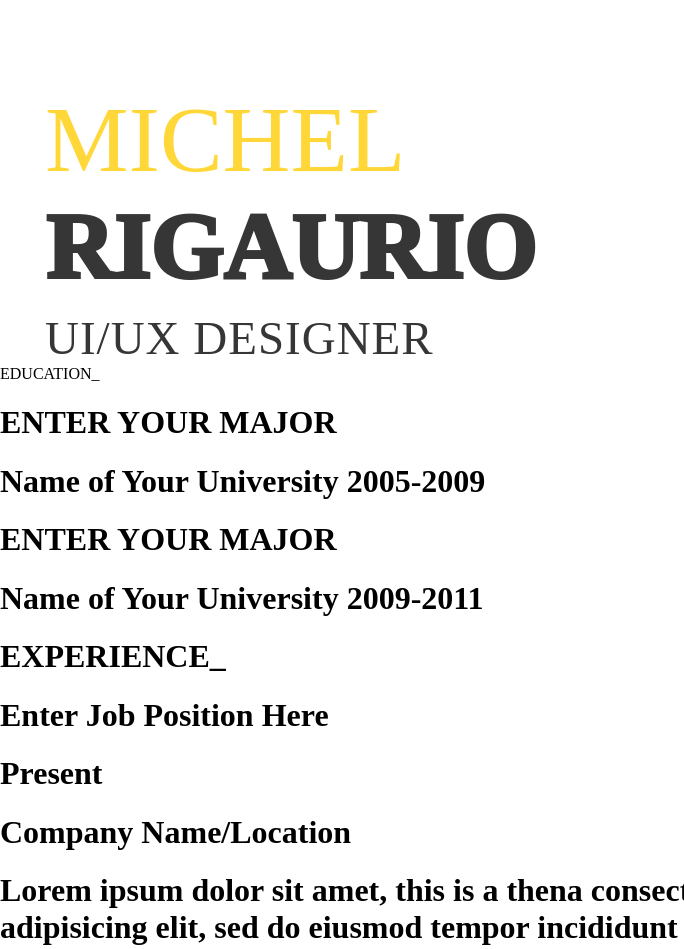
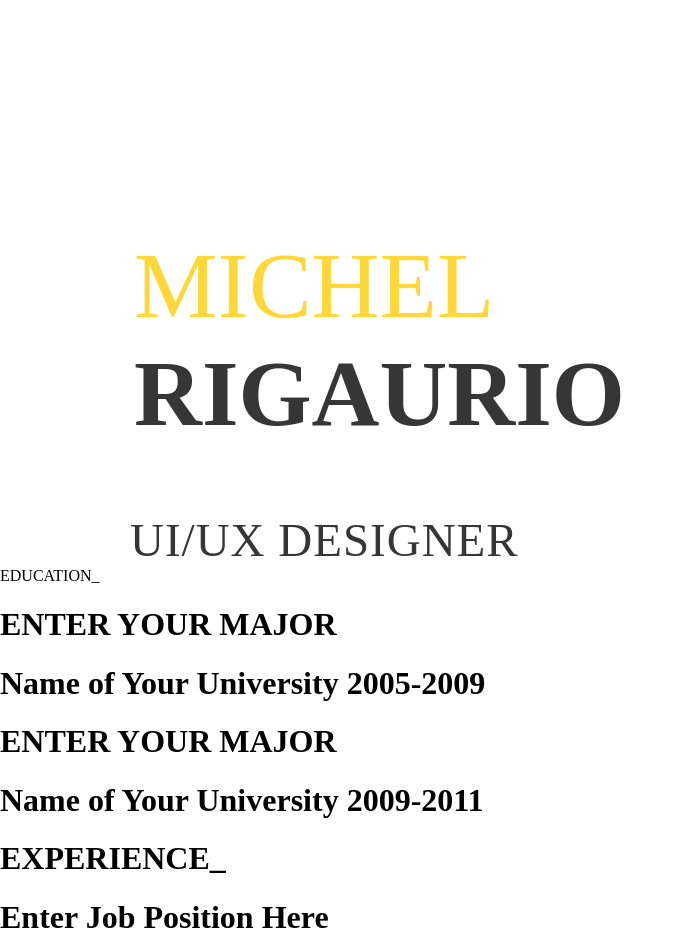
Before and after one commit to MarianaKlochnyk/pm-23-10, a website: page app/index.html in a window 1280 px wide. Shown: the top 949 px of the page, without its empty margins (0-684 px from the left). Drawn offline with nearby package versions, Linux system fonts and the light colour scheme; files that its build step writes are made by us from their sources.

Commit message:
Edit file

```diff
--- a/app/scss/style.scss
+++ b/app/scss/style.scss
@@ -6,7 +6,7 @@ h9 {
   padding: 0;
 }
 .header{
-  margin-left: 45px;
+
 }
 
 .header_1{
@@ -14,14 +14,15 @@ h9 {
   text-transform: uppercase;
   color: #ffd738;
   font-weight: normal;
-  margin-top: 85px;
+  margin-left: 134px;
+  margin-top: 231px;
 }
 .header_2{
   font-size: 94px;
   text-transform: uppercase;
   color: #363636;
-  font-weight: 1000;
-  font-family: "Bebas Neue";
+  margin-left: 134px;
+  font-weight: 600;
 }
 .header_3{
   font-size: 47px;
@@ -29,6 +30,6 @@ h9 {
   text-transform: uppercase;
   color: #363636;
   font-weight: normal;
-  font-family: "Dancing Script";
-  margin-top: 10px;
+  margin-top: 66px;
+  margin-left: 130px;
 }
```
